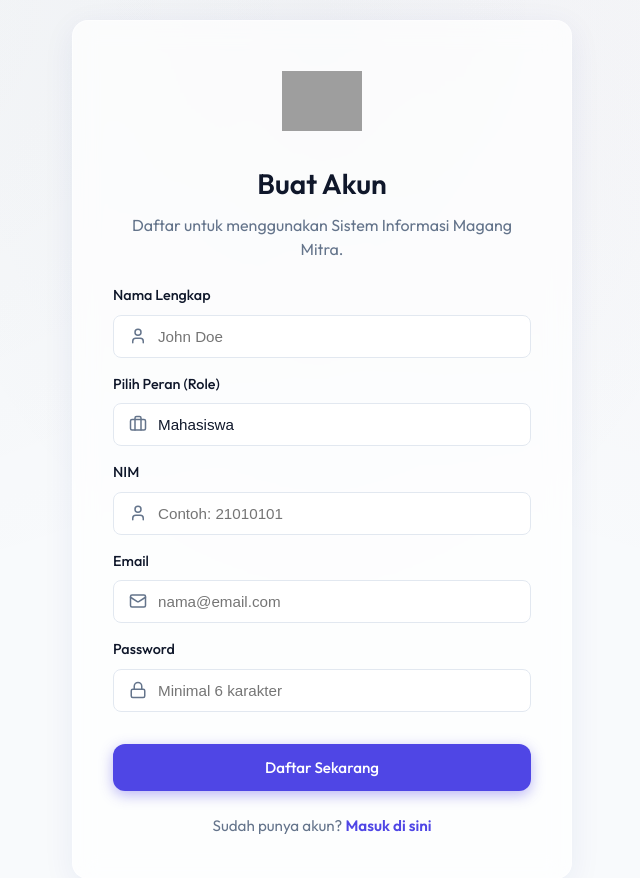
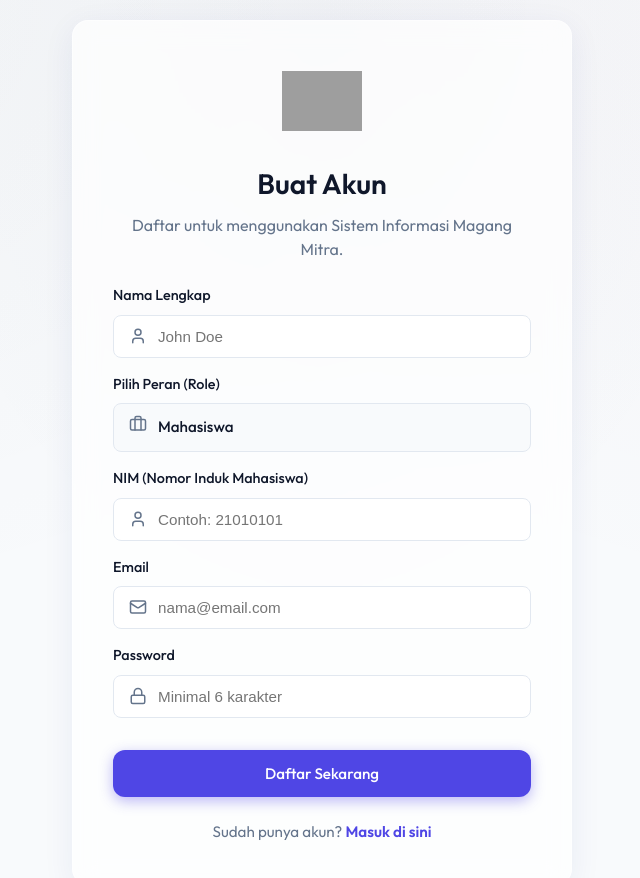
Before and after one commit to danizal-rtikus/SIMagang, a React (Vite) app: page /register in a window 1280 px wide. Shown: the top 878 px of the page, without its empty margins (318-958 px from the left). Built offline with nearby package versions, Linux system fonts and the light colour scheme; grey boxes are pictures that could not be loaded.

Commit message:
Update...

```diff
--- a/src/pages/Register.jsx
+++ b/src/pages/Register.jsx
@@ -106,23 +106,23 @@ export default function Register() {
                             <div style={{ position: 'absolute', top: '12px', left: '16px', color: 'var(--text-muted)' }}>
                                 <Briefcase size={18} />
                             </div>
-                            <select
-                                name="role"
-                                className="input-field"
-                                style={{ paddingLeft: '44px', appearance: 'none' }}
-                                value={formData.role}
-                                onChange={handleChange}
-                            >
-                                <option value="mahasiswa">Mahasiswa</option>
-                                <option value="dosen">Dosen</option>
-                                <option value="admin">Admin</option>
-                            </select>
+                            <div style={{
+                                padding: '12px 16px 12px 44px',
+                                backgroundColor: '#f8fafc',
+                                borderRadius: '8px',
+                                border: '1px solid var(--border)',
+                                color: 'var(--text-main)',
+                                fontSize: '0.95rem',
+                                fontWeight: 500
+                            }}>
+                                Mahasiswa
+                            </div>
                         </div>
                     </div>
 
                     <div>
                         <label style={{ display: 'block', marginBottom: '8px', fontWeight: 500, fontSize: '0.9rem' }}>
-                            {formData.role === 'mahasiswa' ? 'NIM' : formData.role === 'dosen' ? 'NIP/NIDN/NUPTK' : 'ID Pegawai'}
+                            NIM (Nomor Induk Mahasiswa)
                         </label>
                         <div style={{ position: 'relative' }}>
                             <div style={{ position: 'absolute', top: '12px', left: '16px', color: 'var(--text-muted)' }}>
@@ -133,7 +133,7 @@ export default function Register() {
                                 name="identifier"
                                 className="input-field"
                                 style={{ paddingLeft: '44px' }}
-                                placeholder={formData.role === 'mahasiswa' ? "Contoh: 21010101" : "Nomor Identitas"}
+                                placeholder="Contoh: 21010101"
                                 value={formData.identifier}
                                 onChange={handleChange}
                                 required
```
